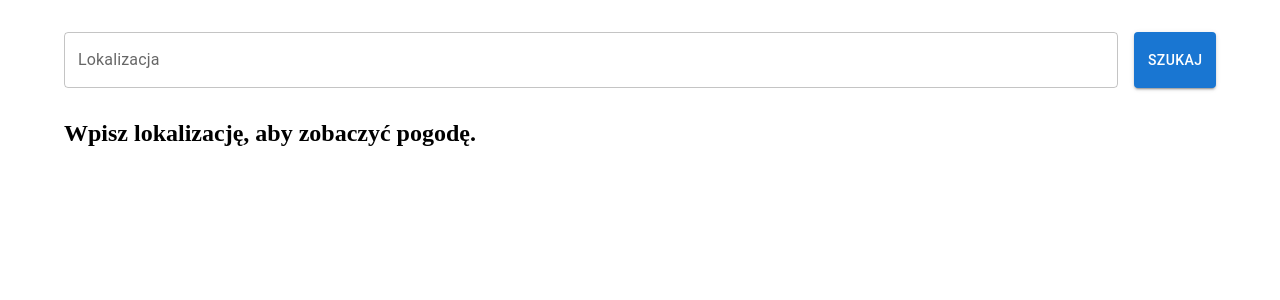
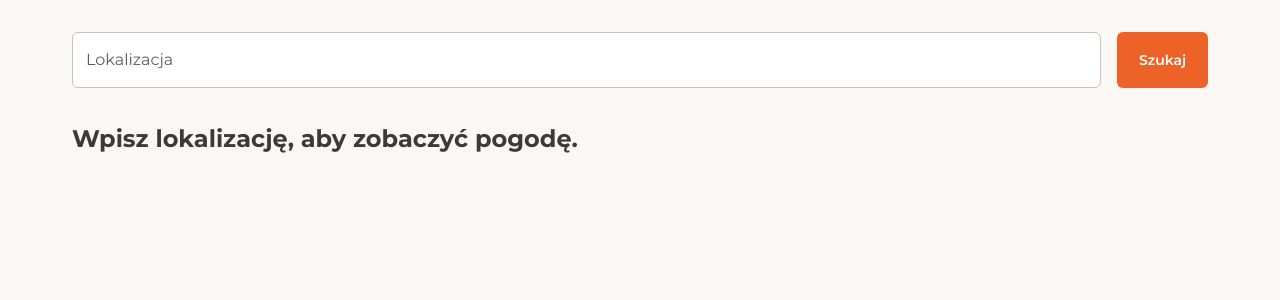
Before and after one commit to Glodny03/weather-ssr-app, a React (Vite) app in the folder client/: page / in a window 1280 px wide. Shown: the top 300 px of the page. Built offline with nearby package versions, Linux system fonts and the light colour scheme.

Commit message:
Add MUI configuration

```diff
--- a/client/index.html
+++ b/client/index.html
@@ -4,6 +4,7 @@
     <meta charset="UTF-8" />
     <title>Weather App</title>
   </head>
+  <link href="https://fonts.googleapis.com/css2?family=Montserrat:wght@400;500;600;700&display=swap" rel="stylesheet" />
   <body>
     <div id="root"></div>
     <script type="module" src="/src/index.tsx"></script>
--- a/client/src/index.tsx
+++ b/client/src/index.tsx
@@ -2,10 +2,15 @@ import React from 'react'
 import { hydrateRoot } from 'react-dom/client'
 import { BrowserRouter } from 'react-router-dom'
 import App from './App'
+import { ThemeProvider, CssBaseline } from '@mui/material'
+import theme from './theme/theme'
 
 hydrateRoot(
   document.getElementById('root')!,
   <BrowserRouter>
-    <App />
+    <ThemeProvider theme={theme}>
+      <CssBaseline />
+      <App />
+    </ThemeProvider>
   </BrowserRouter>
 )
--- /dev/null
+++ b/client/src/theme/palette.ts
@@ -0,0 +1,40 @@
+const palette = {
+  primary: {
+    main: '#ED6226',
+    light: '#FFA322',
+    dark: '#cc4e1d',
+    contrastText: '#fff'
+  },
+  secondary: {
+    main: '#FFA322',
+    contrastText: '#fff'
+  },
+  text: {
+    primary: '#3A3A3A',
+    secondary: '#5E5E5E'
+  },
+  background: {
+    default: '#FAF7F5',
+    paper: '#fff'
+  },
+  grey: {
+    100: '#F5F5F5',
+    200: '#E0E0E0',
+    300: '#C4C4C4',
+    800: '#424242'
+  },
+  error: {
+    main: '#D32F2F'
+  },
+  success: {
+    main: '#2E7D32'
+  },
+  warning: {
+    main: '#ED6C02'
+  },
+  info: {
+    main: '#0288D1'
+  }
+}
+
+export default palette
--- /dev/null
+++ b/client/src/theme/theme.ts
@@ -0,0 +1,133 @@
+import { createTheme, responsiveFontSizes } from '@mui/material/styles'
+import palette from './palette'
+import typography from './typography'
+
+let theme = createTheme({
+  palette,
+  typography,
+  shape: {
+    borderRadius: 6
+  },
+  breakpoints: {
+    values: {
+      xs: 0,
+      sm: 600,
+      md: 900,
+      lg: 1200,
+      xl: 1536
+    }
+  },
+  components: {
+    MuiCssBaseline: {
+      styleOverrides: {
+        body: {
+          backgroundColor: palette.background.default,
+          color: palette.text.primary,
+          fontFamily: 'Montserrat, sans-serif',
+          margin: 0,
+          padding: 0,
+          WebkitFontSmoothing: 'antialiased',
+          MozOsxFontSmoothing: 'grayscale'
+        },
+        a: {
+          color: palette.primary.main,
+          textDecoration: 'none'
+        },
+        h1: { marginBottom: '1rem' },
+        h2: { marginBottom: '0.75rem' },
+        h3: { marginBottom: '0.5rem' },
+        p: { marginBottom: '1rem' }
+      }
+    },
+    MuiOutlinedInput: {
+      styleOverrides: {
+        root: ({ theme }) => ({
+          borderRadius: theme.shape.borderRadius,
+          backgroundColor: '#fff'
+        })
+      }
+    },
+    MuiButton: {
+      styleOverrides: {
+        root: ({ theme }) => ({
+          borderRadius: theme.shape.borderRadius,
+          padding: '8px 24px',
+          textTransform: 'none',
+          boxShadow: 'none',
+          fontWeight: 600
+        })
+      },
+      defaultProps: {
+        disableElevation: true,
+        disableRipple: true
+      }
+    },
+    MuiTextField: {
+      styleOverrides: {
+        root: {
+          backgroundColor: '#fff',
+          borderRadius: 8
+        }
+      },
+      defaultProps: {
+        variant: 'outlined'
+      }
+    },
+    MuiContainer: {
+      styleOverrides: {
+        root: {
+          paddingLeft: '1rem',
+          paddingRight: '1rem',
+          '@media (min-width:600px)': {
+            paddingLeft: '2rem',
+            paddingRight: '2rem'
+          }
+        }
+      }
+    },
+    MuiPaper: {
+      styleOverrides: {
+        root: {
+          borderRadius: 12,
+          padding: '1.5rem',
+          boxShadow: '0 2px 10px rgba(0,0,0,0.05)'
+        }
+      }
+    },
+    MuiTypography: {
+      styleOverrides: {
+        root: {
+          color: palette.text.primary
+        }
+      }
+    },
+    MuiLink: {
+      styleOverrides: {
+        root: {
+          cursor: 'pointer',
+          '&:hover': {
+            textDecoration: 'underline'
+          }
+        }
+      }
+    },
+    MuiChip: {
+      styleOverrides: {
+        root: {
+          fontWeight: 500,
+          borderRadius: 6
+        }
+      }
+    },
+    MuiCard: {
+      styleOverrides: {
+        root: {
+          borderRadius: 12,
+          boxShadow: '0 4px 20px rgba(0,0,0,0.06)'
+        }
+      }
+    }
+  }
+})
+
+export default responsiveFontSizes(theme)
--- /dev/null
+++ b/client/src/theme/typography.ts
@@ -0,0 +1,72 @@
+import { TypographyVariantsOptions } from '@mui/material/styles'
+
+const typography: TypographyVariantsOptions = {
+  fontFamily: '"Montserrat", sans-serif',
+  h1: {
+    fontWeight: 700,
+    fontSize: '2.5rem',
+    lineHeight: 1.2,
+    '@media (min-width:600px)': {
+      fontSize: '3rem'
+    },
+    '@media (min-width:900px)': {
+      fontSize: '3.5rem'
+    }
+  },
+  h2: {
+    fontWeight: 600,
+    fontSize: '2rem',
+    lineHeight: 1.3,
+    '@media (min-width:600px)': {
+      fontSize: '2.25rem'
+    },
+    '@media (min-width:900px)': {
+      fontSize: '2.5rem'
+    }
+  },
+  h3: {
+    fontWeight: 500,
+    fontSize: '1.5rem',
+    lineHeight: 1.4,
+    '@media (min-width:600px)': {
+      fontSize: '1.75rem'
+    },
+    '@media (min-width:900px)': {
+      fontSize: '2rem'
+    }
+  },
+  h4: {
+    fontWeight: 500,
+    fontSize: '1.25rem',
+    lineHeight: 1.5
+  },
+  body1: {
+    fontWeight: 400,
+    fontSize: '1rem',
+    lineHeight: 1.6
+  },
+  body2: {
+    fontWeight: 400,
+    fontSize: '0.875rem',
+    lineHeight: 1.5
+  },
+  button: {
+    fontWeight: 600,
+    fontSize: '0.875rem',
+    textTransform: 'none'
+  },
+  subtitle1: {
+    fontSize: '1rem',
+    fontWeight: 500
+  },
+  subtitle2: {
+    fontSize: '0.875rem',
+    fontWeight: 500
+  },
+  caption: {
+    fontSize: '0.75rem',
+    color: '#888'
+  }
+}
+
+export default typography
```
